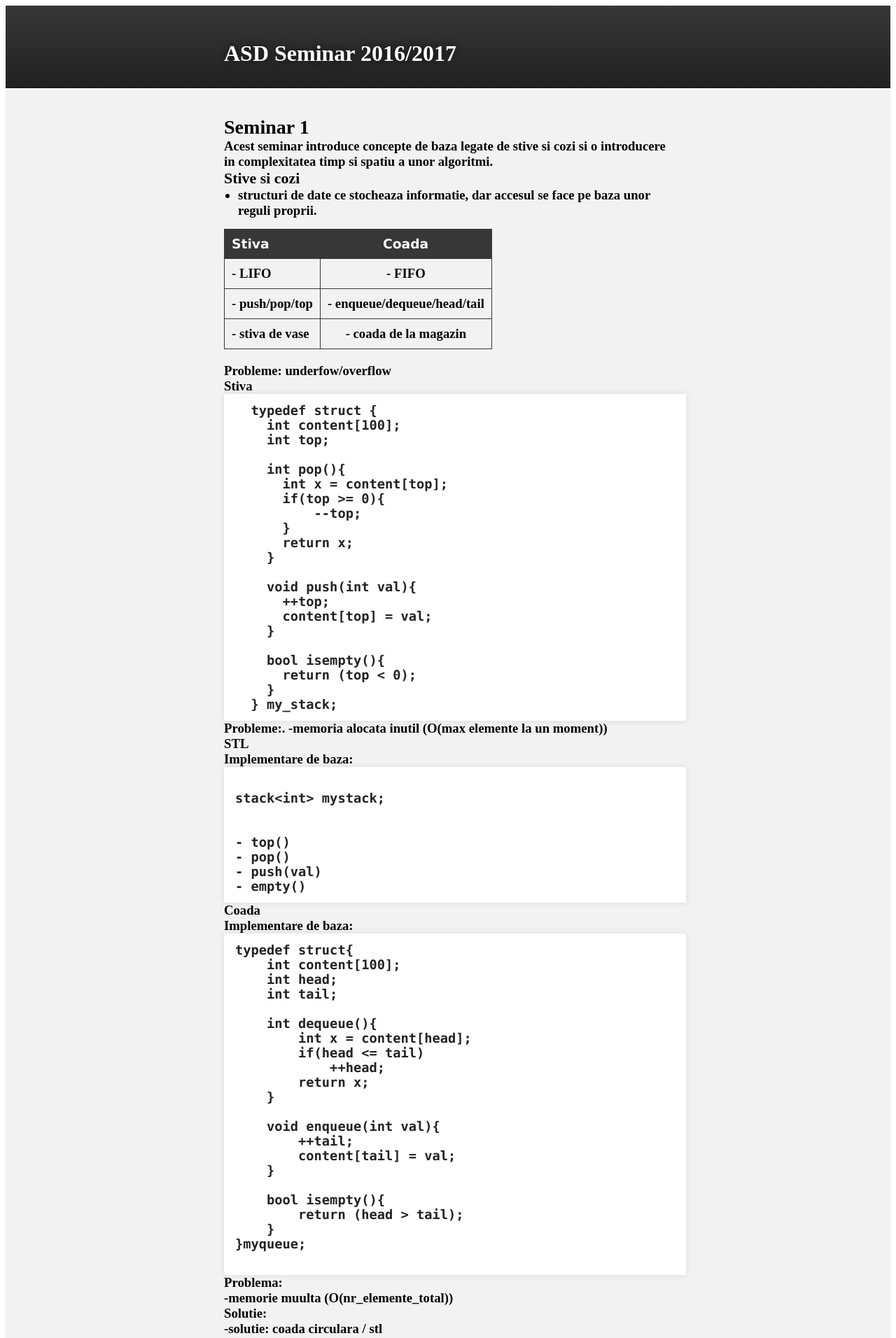
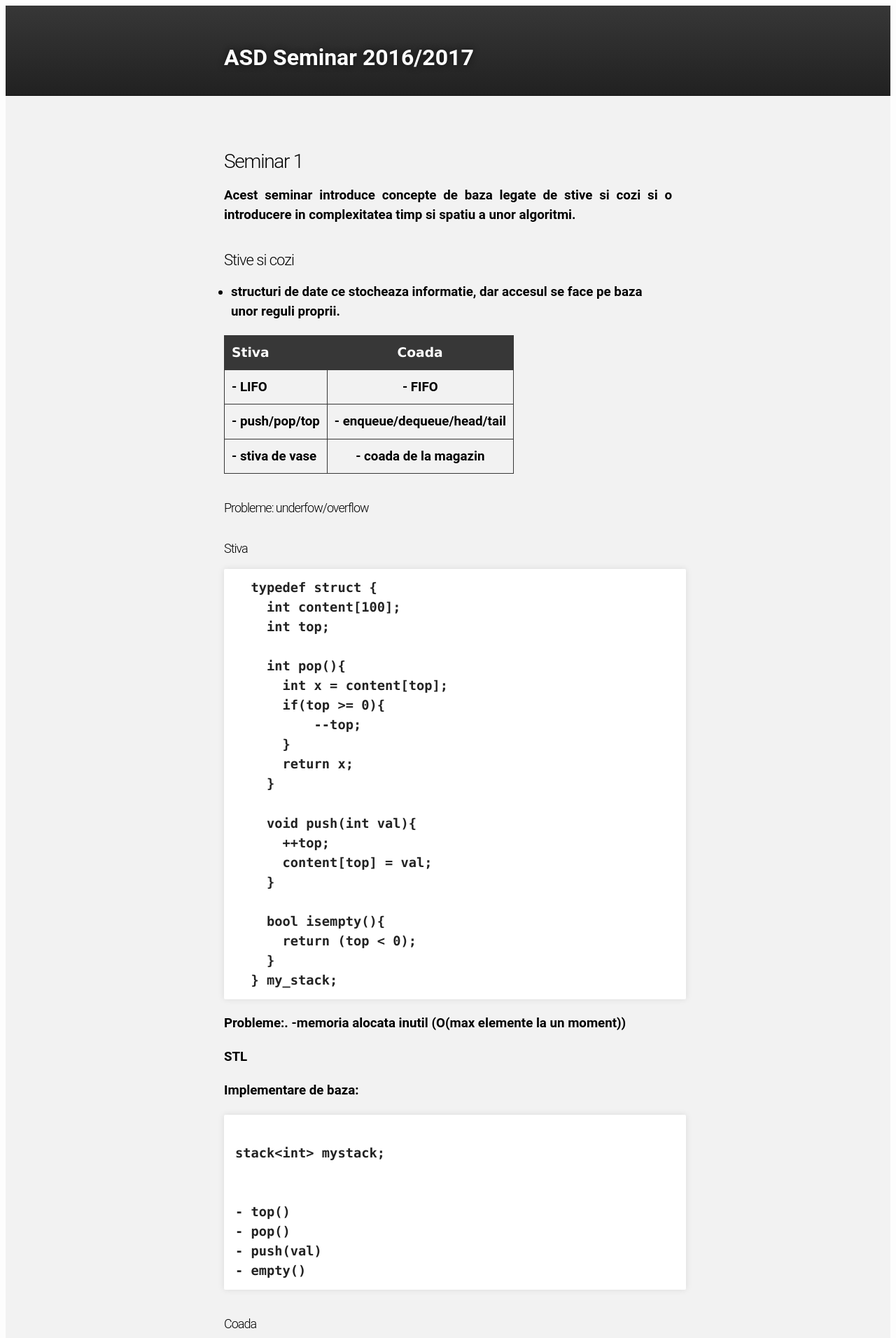
Before and after one commit to IuliaDuta/ASD, a Jekyll site: the page built from Seminarii/Seminar1.md, in a window 1280 px wide. Shown: the top 1912 px of the page at 70% size. Built offline with Jekyll 4.4.1, drawn with Linux system fonts in a browser that asks for light colours.

Commit message:
Update default.html

```diff
--- a/_layouts/default.html
+++ b/_layouts/default.html
@@ -7,7 +7,7 @@
      <meta name="description" content="Iuliaduta.GitHub.io : ">
 
      <link rel="stylesheet" type="text/css" media="screen" href="{{ "/stylesheets/stylesheet.css" | prepend: site.baseurl }}">
-      <link rel="stylesheet" type="text/css" media="screen" href="{{ "/index/stylesheet.css" | prepend: site.baseurl }}">
+      <link rel="stylesheet" type="text/css" media="screen" href="{{ "/stylesheets/index.css" | prepend: site.baseurl }}">
 
      <title>IuliaDuta</title>
    </head>
```
